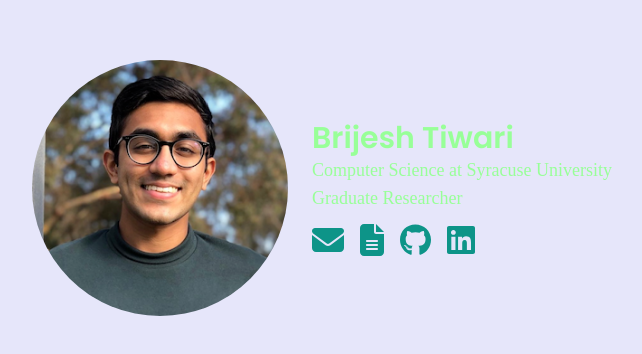
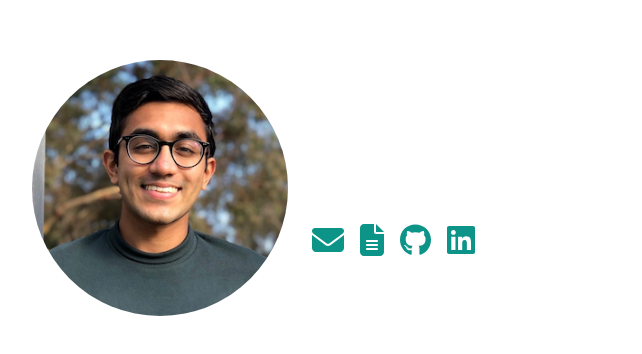
Before and after one commit to Brijmccsh/Portfolio, a Next.js app: page / in a window 1280 px wide. Shown: the part 212-566 px from the top of the page, without its empty margins (306-948 px from the left). Built offline with nearby package versions, Linux system fonts and the light colour scheme; a web font is replaced by a local one.

Commit message:
Update index.js

```diff
--- a/pages/index.js
+++ b/pages/index.js
@@ -10,10 +10,17 @@ import {
 
 const Home = () => {
   return (
-    <div className="flex h-screen" style={{ backgroundColor: "#e6e6fa", color: "#98ff98" }}>
-      <div className="text-center md:text-left md:flex justify-center m-auto">
+    <div className="flex h-screen relative">
+      {/* Background image */}
+      <div
+        className="absolute inset-0 bg-cover bg-center"
+        style={{ backgroundImage: "url(BG(14).jpg)" }} // Updated BG
+      ></div>
+
+      {/* Content */}
+      <div className="text-center md:text-left md:flex justify-center m-auto relative z-10">
         <img className="mx-auto w-64 h-64 rounded-full" src="/images/profile.png" alt="Profile" /> {/* image */}
-        <div className="my-auto p-6 text-lg">
+        <div className="my-auto p-6 text-lg text-white">
           <div className="font-display font-semibold text-3xl">
             Brijesh Tiwari
           </div>
```
